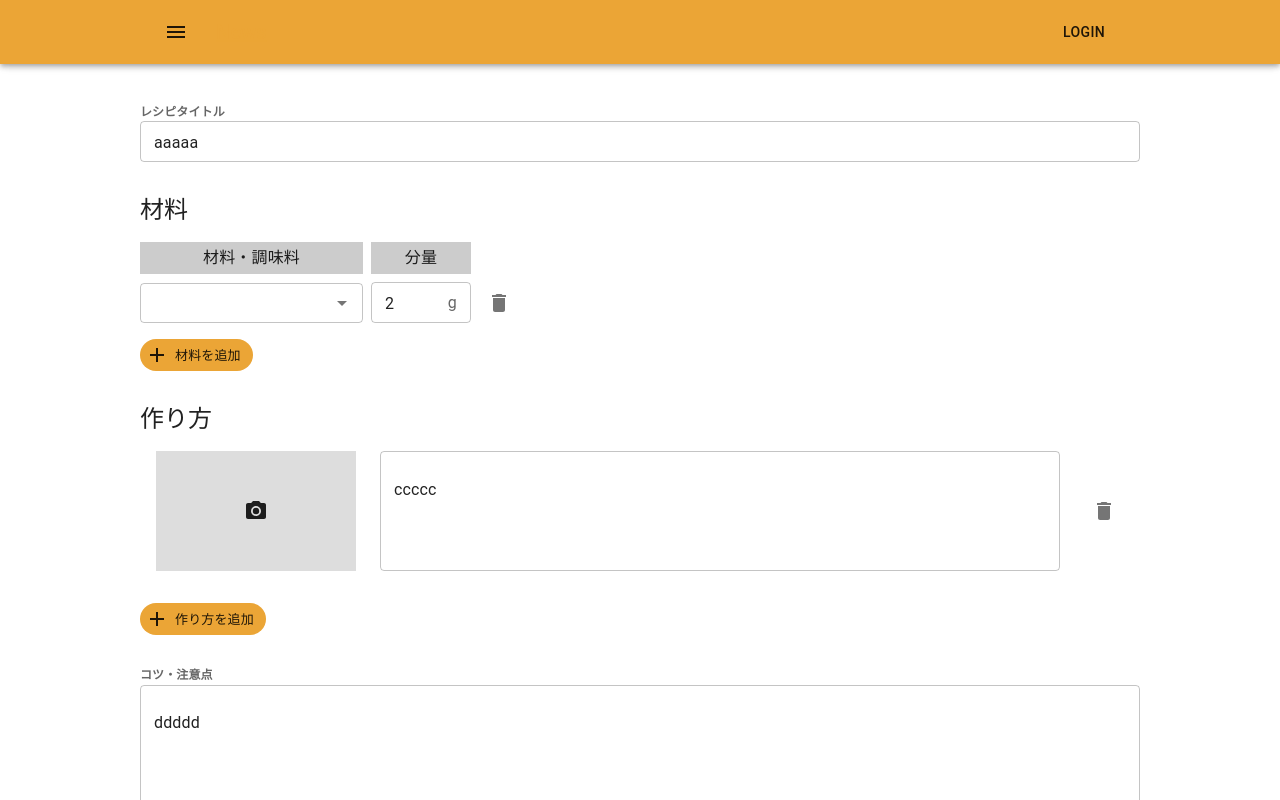
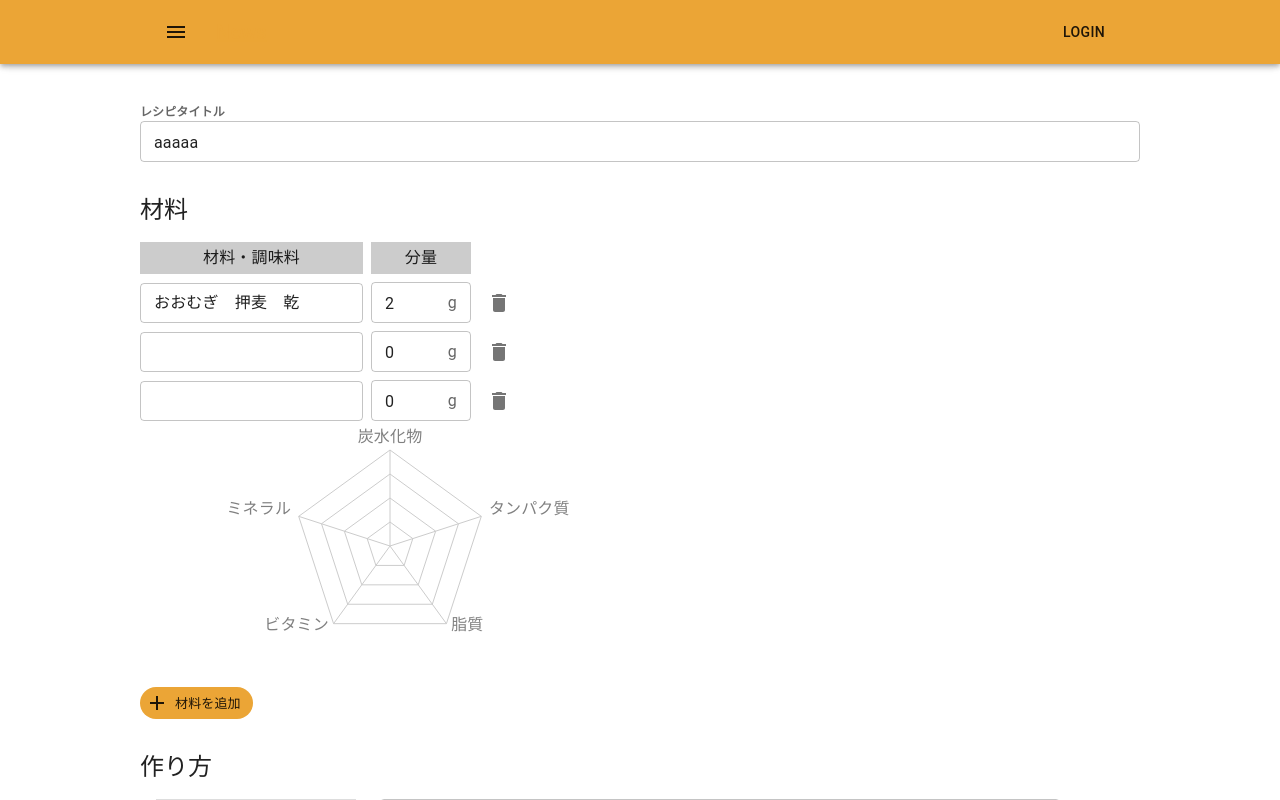
Before and after one commit to shou1027/cookma, a Next.js app: page /recipes/add in a window 1280 px wide. Shown: the top 800 px of the page. Built offline with nearby package versions, Linux system fonts and the light colour scheme.

Commit message:
レーダーチャートと入力値を同期

```diff
--- a/components/molecules/RadarChartFormItem.tsx
+++ b/components/molecules/RadarChartFormItem.tsx
@@ -8,42 +8,51 @@ import {
   Stack,
   TextField,
 } from '@mui/material';
-import { useMemo } from 'react';
+import { useState } from 'react';
 import { useFieldArray } from 'react-hook-form';
+import { WatchedRadarChart } from './WatchedRadarChart';
 
 type Props = {
-  refData: any[];
+  initRefData: any[];
   register: any;
   control: any;
   errors: any;
   getValues: (name: string) => any;
+  name: string;
 };
 
 export const RadarChartFormItem = ({
-  refData,
+  initRefData,
   register,
   control,
   errors,
   getValues,
+  name,
 }: Props) => {
-  const { fields, append, remove } = useFieldArray({
+  const { fields, append, remove, update } = useFieldArray({
     control,
-    name: 'ingredients',
+    name: name,
   });
 
-  // const [foundIngredients, setFoundIngredients] = useState([]);
-
-  const selectedIngredients = useMemo(() => {}, []);
+  const [refData, setRefData] = useState(initRefData);
+  const [selectedRef, setSelectedRef] = useState({});
 
   const handleIngredientNameBlur = () => {
-    const ingredientNames = getValues('ingredients')?.map((value, index) => {
-      return value.name;
+    const refObj = {};
+    refData.forEach((value, index) => {
+      if (value.name != '') {
+        refObj[value.name] = value.data;
+      }
     });
-    setFoundIngredients(
-      refData.filter((value, index) => {
-        return ingredientNames?.includes(value.name);
-      }),
-    );
+
+    let _selectedRef = {};
+    getValues(name)?.forEach((value, index) => {
+      if (value.name in refObj) {
+        _selectedRef[value.name] = refObj[value.name];
+      }
+    });
+
+    setSelectedRef(_selectedRef);
   };
 
   return (
@@ -83,19 +92,21 @@ export const RadarChartFormItem = ({
                     key={field.id}
                   >
                     <Autocomplete
+                      options={refData.map((value) => value.name)}
                       size="small"
                       sx={{ width: 223 }}
-                      options={refData.map((value) => ({
-                        label: value.name,
-                      }))}
-                      // onBlur={handleIngredientNameBlur}
+                      freeSolo
+                      defaultValue={field.name}
                       renderInput={(params) => (
                         <TextField
                           {...params}
-                          {...register(`ingredients.${index}.name`)}
-                          error={
-                            errors.ingredients?.[index]?.name !== undefined
-                          }
+                          fullWidth
+                          {...register(`${name}.${index}.name`)}
+                          onBlur={(e) => {
+                            register(`${name}.${index}.name`).onBlur(e);
+                            handleIngredientNameBlur();
+                          }}
+                          error={errors[name]?.[index]?.name !== undefined}
                         />
                       )}
                     />
@@ -115,8 +126,8 @@ export const RadarChartFormItem = ({
                         },
                       }}
                       sx={{ maxWidth: 100 }}
-                      {...register(`ingredients.${index}.amount`)}
-                      error={errors.ingredients?.[index]?.amount !== undefined}
+                      {...register(`${name}.${index}.amount`)}
+                      error={errors[name]?.[index]?.amount !== undefined}
                     />
                     <IconButton onClick={() => remove(index)}>
                       <Delete />
@@ -127,11 +138,11 @@ export const RadarChartFormItem = ({
             </Box>
           )}
         </Box>
-        {/* <Box>
+        <Box>
           <WatchedRadarChart
-            watchName="ingredients"
-            watchDataKey={{ ref: '', data: '' }}
-            refData={foundIngredients}
+            watchName={name}
+            watchDataKey={{ ref: 'name', data: 'amount' }}
+            refData={selectedRef}
             subjects={[
               '炭水化物',
               'タンパク質',
@@ -140,8 +151,9 @@ export const RadarChartFormItem = ({
               'ミネラル',
             ]}
             control={control}
+            getValues={getValues}
           />
-        </Box> */}
+        </Box>
       </Stack>
 
       <Chip
--- a/components/molecules/WatchedRadarChart.tsx
+++ b/components/molecules/WatchedRadarChart.tsx
@@ -20,19 +20,13 @@ type Props = {
 
 export const WatchedRadarChart = ({
   watchName,
-  watchDataKey,
-  refDataObj,
-  subjects,
   control,
   getValues,
+  refData,
+  subjects,
+  watchDataKey,
 }: Props) => {
   const watchData = useWatch({ name: watchName, control });
-
-  // console.log(111);
-  // console.log(refData);
-  // console.log(refDataObj);
-  // console.log(refDataObj);
-  // console.log(getValues(watchName));
 
   return (
     <RadarChart
@@ -41,18 +35,15 @@ export const WatchedRadarChart = ({
       data={subjects.map((subject, index) => ({
         subject: subject,
         A: getValues(watchName).reduce((prevValue, currValue) => {
-          // console.log(watchData);
-
           return (
             prevValue +
-            (currValue[watchDataKey.ref] in refDataObj
-              ? refDataObj[currValue[watchDataKey.ref]][index]
+            (currValue[watchDataKey.ref] in refData
+              ? refData[currValue[watchDataKey.ref]][index]
               : 0) *
               currValue[watchDataKey.data] *
               0.01
           );
         }, 0),
-        // A: 30,
         fullMark: 100,
       }))}
     >
--- a/pages/recipes/add/index.tsx
+++ b/pages/recipes/add/index.tsx
@@ -194,24 +194,15 @@ const MainElement = () => {
     defaultValues: {
       title: 'aaaaa',
       ingredients: [
-        { name: 'bbbbb', amount: 2 },
-        // { name: '', amount: 0 },
-        // { name: '', amount: 0 },
+        { name: 'おおむぎ　押麦　乾', amount: 2 },
+        { name: '', amount: 0 },
+        { name: '', amount: 0 },
       ],
       ways: [{ detail: 'ccccc' }],
       attention: 'ddddd',
     },
     resolver: yupResolver(schema),
     mode: 'onBlur',
-  });
-
-  const {
-    fields: ingreFields,
-    append: ingreAppend,
-    remove: ingreRemove,
-  } = useFieldArray({
-    control,
-    name: 'ingredients',
   });
 
   const {
@@ -265,7 +256,7 @@ const MainElement = () => {
       <Box mt={4}>
         <Typography variant="h5">材料</Typography>
         <RadarChartFormItem
-          refData={dammyIngredients.map((value) => ({
+          initRefData={dammyIngredients.map((value) => ({
             name: value.name,
             data: [
               value.protein,
@@ -279,6 +270,7 @@ const MainElement = () => {
           control={control}
           errors={errors}
           getValues={getValues}
+          name="ingredients"
         />
       </Box>
 
```
